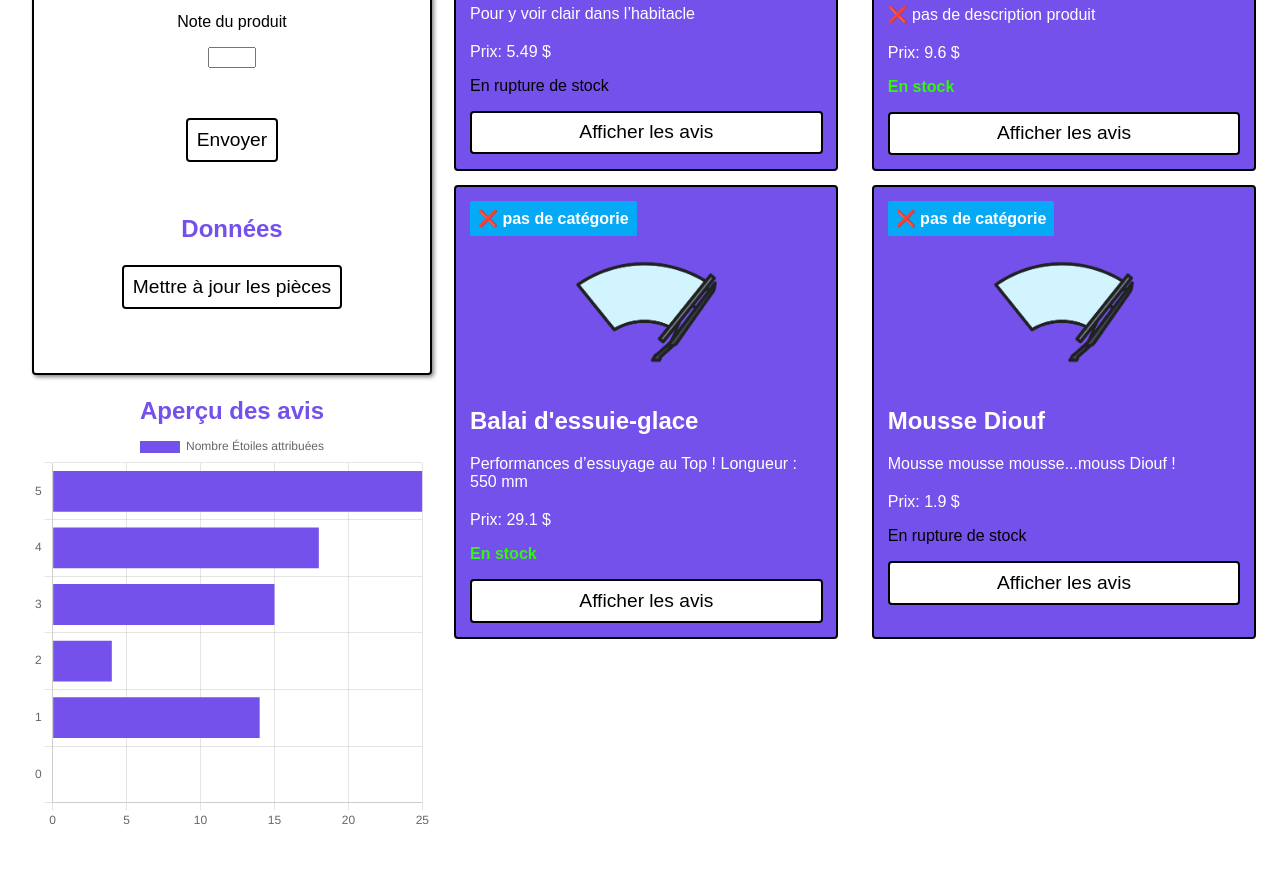
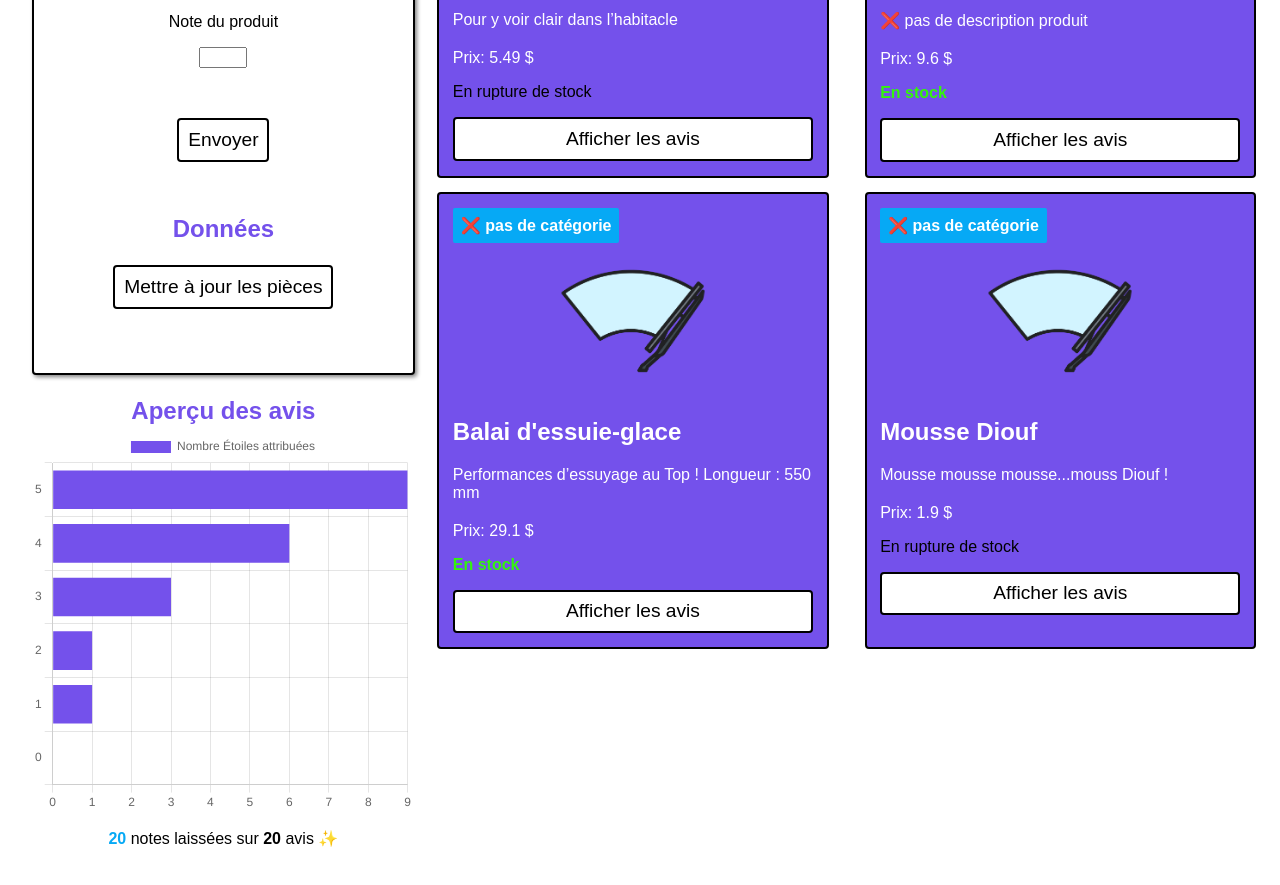
Before and after one commit to Mil00Z/bonnes-pieces, a website with bundled scripts: page index.html in a window 1280 px wide. Shown: the part 983-1868 px from the top of the page. Built offline with nearby package versions, Linux system fonts and the light colour scheme; data requests are answered from the project's data file.

Commit message:
Flow: Counter Starring check number of values and total with reduce + display the data ton enhance UI Charts

```diff
--- a/assets/css/styles.css
+++ b/assets/css/styles.css
@@ -108,6 +108,19 @@ header h1 {
 }
 .visualisation{
 	margin-top: 16px;
+}
+
+.infos-staring {
+	margin-block:1rem;
+	text-align: center;
+}
+
+.infos-staring > strong:first-of-type{
+	color:var(--product-categorie);
+}
+
+.infos-staring > strong:last-of-type{
+	color:var(--black-color);
 }
 
 .list-filtered {
--- a/assets/scripts/pieces.js
+++ b/assets/scripts/pieces.js
@@ -249,6 +249,12 @@ const avis = await fetch(`${avisDatas}`).then((avis) => avis.json());
 let nbComs = [0,0,0,0,0,0];
 
 let j = 0;
+let k = 0;
+let l = 0;
+let m = 0;
+let n = 0;
+let p = 0;
+
 
 for (let i=0; i < avis.length; i++){
 
@@ -262,33 +268,33 @@ for (let i=0; i < avis.length; i++){
 
     } else if (avis[i].nbEtoiles === 3) {
 
-        j++;
+        k++;
 
-        nbComs.splice(3,1,j);
+        nbComs.splice(3,1,k);
 
     } else if (avis[i].nbEtoiles === 5) {
 
-        j++;
+        l++;
 
-        nbComs.splice(5,1,j);
+        nbComs.splice(5,1,l);
 
     } else if (avis[i].nbEtoiles === 1) {
 
-        j++;
+        m++;
 
-        nbComs.splice(1,1,j);
+        nbComs.splice(1,1,m);
 
     } else if (avis[i].nbEtoiles === 0) {
 
-        j++;
+        n++;
 
-        nbComs.splice(0,1,j);
+        nbComs.splice(0,1,n);
 
     }  else if (avis[i].nbEtoiles === 2) {
 
-        j++;
+        p++;
 
-        nbComs.splice(2,1,j);
+        nbComs.splice(2,1,p);
 
     }
 
@@ -300,12 +306,29 @@ for (let i=0; i < avis.length; i++){
 
 }
 
+// Testing if Datas are Correct
 
+var sumEtoiles = nbComs.reduce((accum,current) => {
+        return accum + current ;
+},0);
+
+
+if (nbComs.length === sumEtoiles) {
+
+    console.log ('All Avis have Nbre Etoiles');
+
+} else {
+    console.warn(`'some Avis dont have Nbr Etoiles`);
+
+    console.log(`Nb Total Etoiles: ${sumEtoiles} //`,`Nb Avis : ${avis.length}`);
+}
+
+// Update Chart Object
 let data = {
     labels: [0,1,2,3,4,5].reverse(),
     datasets: [{
         label: "Nombre Étoiles attribuées",
-        data: [0, 14, 4, 15, 18, 25].reverse(),
+        data: nbComs.reverse(),
         backgroundColor: "#7451eb",
     }],
  };
@@ -320,6 +343,14 @@ let config = {
 
 
 const graphiqueAvis = new Chart(targetGraph, config);
+
+let infosAvis = document.createElement('p');
+infosAvis.classList.add('infos-staring');
+
+infosAvis.innerHTML = ` <strong>${sumEtoiles}</strong> notes laissées sur <strong>${avis.length} </strong> avis ✨`;
+document.querySelector('.visualisation').append(infosAvis);
+
+
 
 
 
--- a/index.html
+++ b/index.html
@@ -58,7 +58,6 @@
 
 					<h3 class="section-title">Aperçu des avis</h3>
 					<canvas id="graphique-avis" width="300" height="300"></canvas>
-					<canvas id="myChart" width="400" height="400"></canvas>
 
 				</div>
 
```
